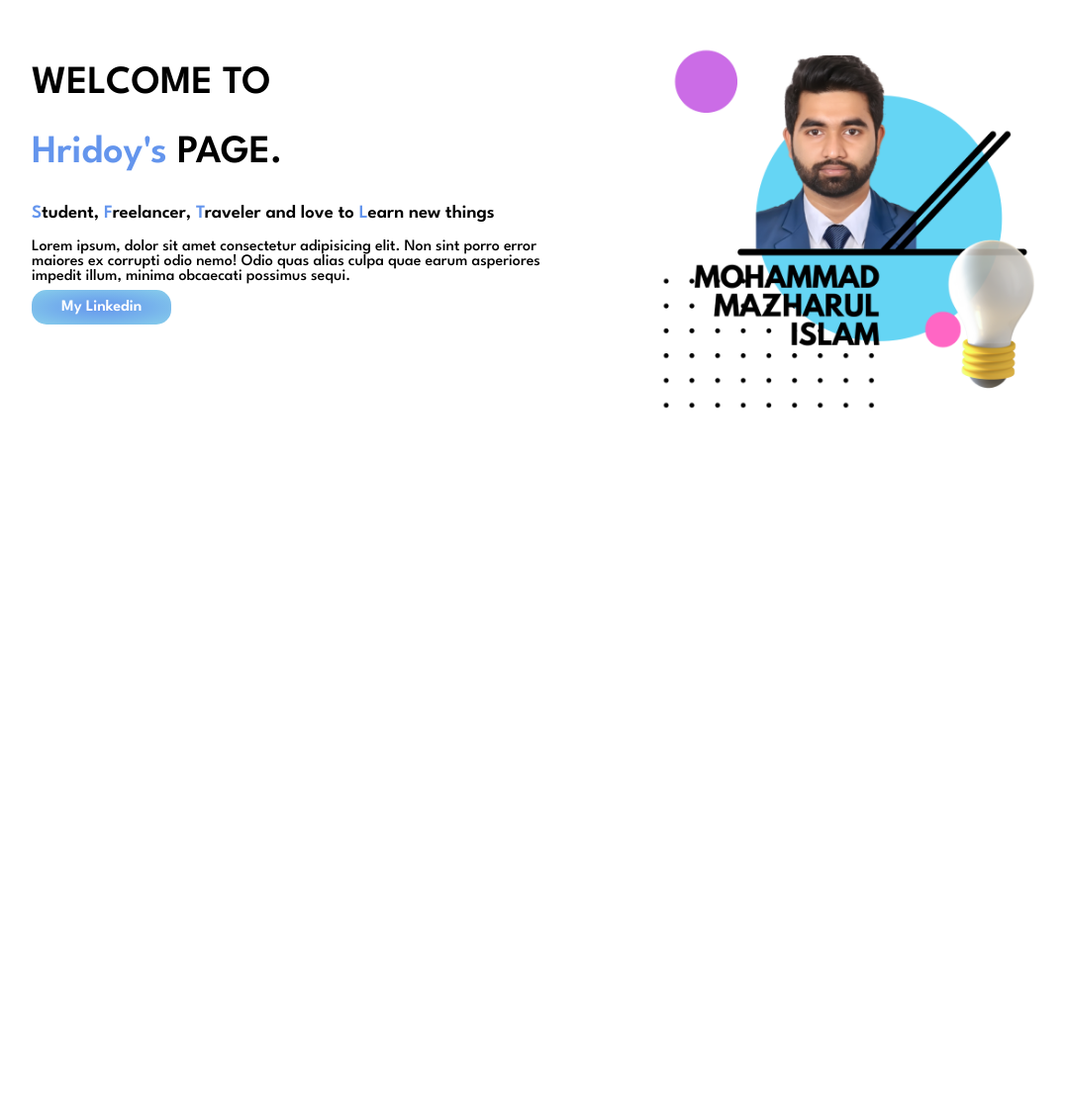
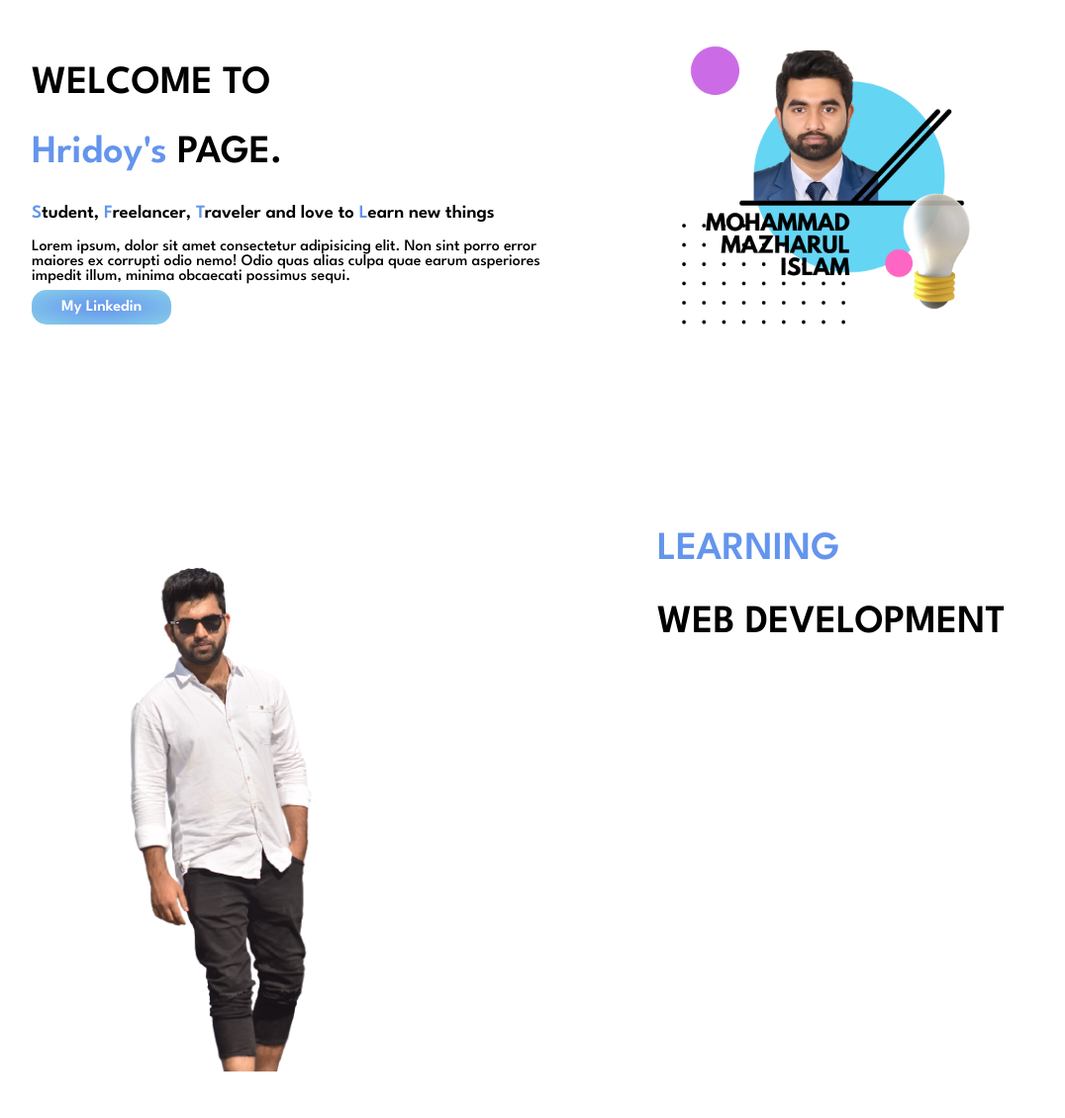
Before and after one commit to MohammadMazharulislam/project_1, a plain HTML site: page index.html in a window 1280 px wide. Shown: the part 15-1145 px from the top of the page at 99% size, without its empty margins (16-1092 px from the left). Before the commit the page ends 800 px from the top, so only its background shows below. Drawn offline with Linux system fonts and the light colour scheme.

Commit message:
new section add

```diff
--- a/index.html
+++ b/index.html
@@ -25,6 +25,14 @@
                 <img src="picture/Mohammad mazharul islam.png" alt="hridoy's picture">
             </div>
         </section>
+        <section>
+            <div class="sec-2">
+                <img src="picture/h2.png" alt="hridoy's picture">
+            </div>
+            <div class="sec-2">
+                <h1><span class="name-color">LEARNING</span> <br><br> WEB DEVELOPMENT</h1>
+            </div>
+        </section>
 
     </body>
 </html>
--- a/style.css
+++ b/style.css
@@ -16,7 +16,9 @@ section{
     padding: 30px;
 }
 .sec-1 img{
-    width: 90%;
+    width: 70%;
+    padding-left: 20px;
+
 
 }
 .l-button{
@@ -28,3 +30,11 @@ section{
     border-radius: 15px;
 
 }
+.sec-2{
+    width: 50%;
+    margin: 10px;
+    padding: 30px;
+}
+.sec-2 img{
+    width: 70%;
+    padding-left: 20px;
```
Also changed, not shown: Picture/h2.png (added).
